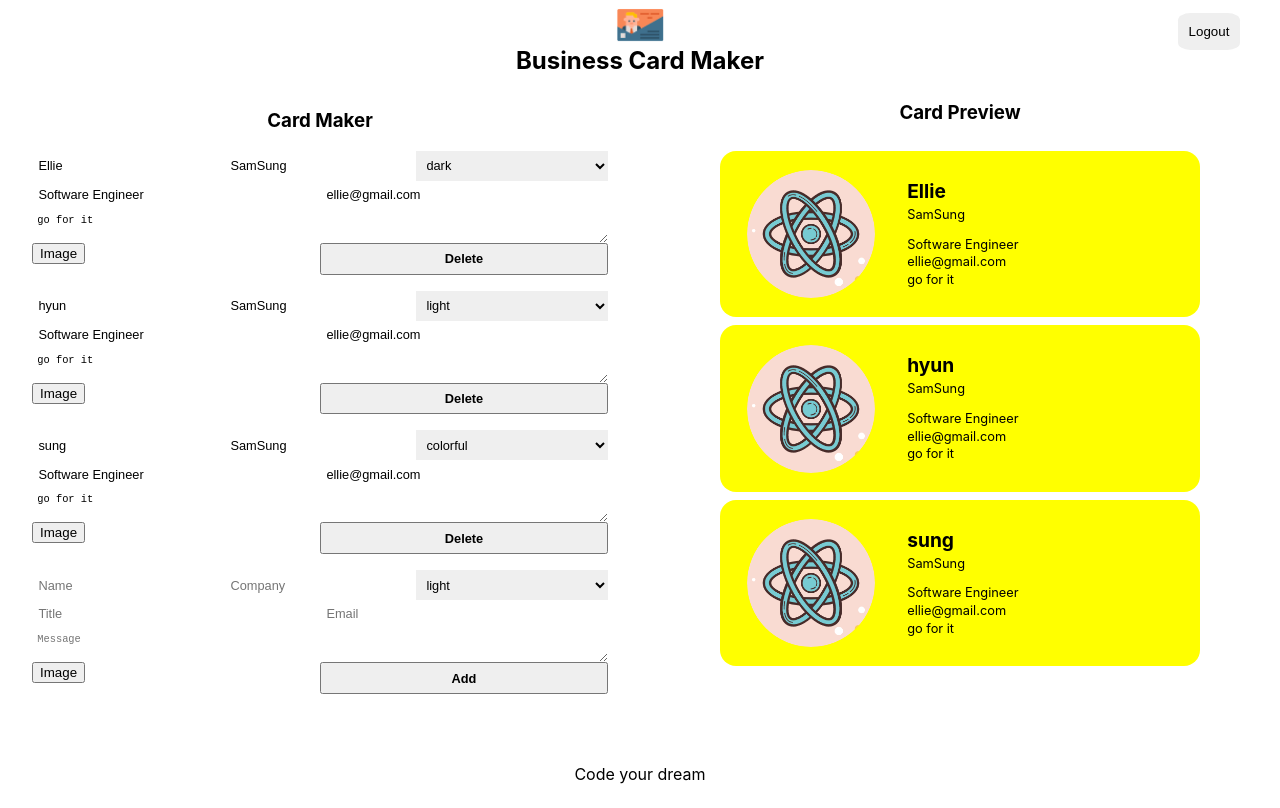
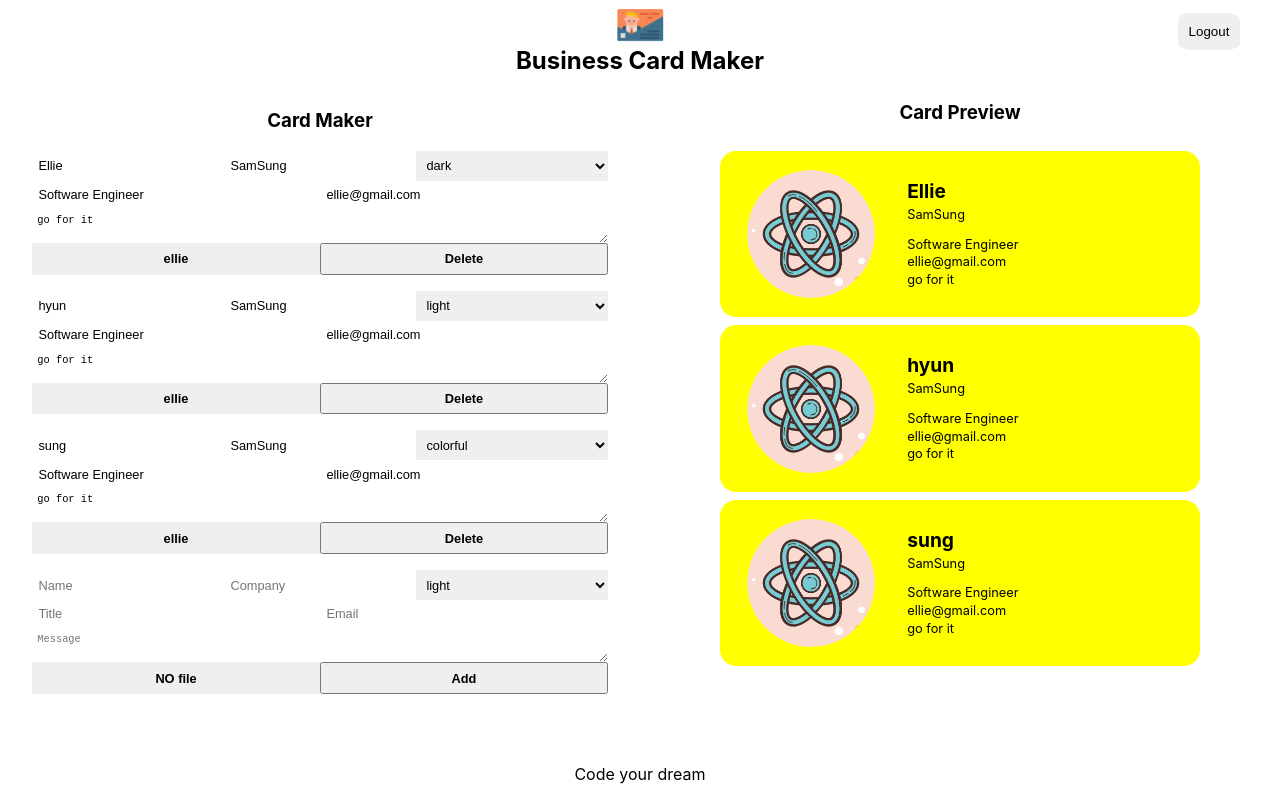
Before and after one commit to HyunSung-Na/card-maker, a React (Create React App) app: page /maker in a window 1280 px wide. Built offline with nearby package versions, Linux system fonts and the light colour scheme; no server answers; sample sign-in values are in the browser's storage.

Commit message:
handle imageUploader

```diff
--- a/src/app.jsx
+++ b/src/app.jsx
@@ -4,7 +4,7 @@
 import {BrowserRouter, Switch, Route} from "react-router-dom";
 import Maker from "./components/maker/maker";
 
-function App( {authService} ) {
+function App( {FileInput ,authService} ) {
   return (
       <div className={styles.app}>
         <BrowserRouter>
@@ -13,7 +13,7 @@
                     <Login authService={authService}/>
                 </Route>
                 <Route path="/maker">
-                    <Maker authService={authService}/>
+                    <Maker FileInput={FileInput} authService={authService}/>
                 </Route>
             </Switch>
         </BrowserRouter>
--- a/src/components/card_add_form/card_add_form.jsx
+++ b/src/components/card_add_form/card_add_form.jsx
@@ -1,9 +1,8 @@
-import { React, useRef } from 'react';
+import { React, useRef, useState } from 'react';
 import styles from './card_add_form.module.css';
 import Button from "../button/button";
-import ImageFileInput from "../imageFileInput/ImageFileInput";
 
-const CardAddForm = ({onAdd}) => {
+const CardAddForm = ({FileInput, onAdd}) => {
     const nameRef = useRef();
     const companyRef = useRef();
     const themeRef = useRef();
@@ -11,6 +10,14 @@
     const emailRef = useRef();
     const messageRef = useRef();
     const formRef = useRef();
+    const [file, setFile] = useState({fileName: null, fileURL: null});
+
+    const onFileChange = file => {
+        setFile({
+            fileName: file.name,
+            fileURL: file.url,
+        });
+    };
     const onSubmit = event => {
         event.preventDefault();
         const card = {
@@ -21,10 +28,11 @@
             title: titleRef.current.value || '',
             email: emailRef.current.value || '',
             message: messageRef.current.value || '',
-            fileName: '',
-            fileURL: '',
+            fileName: file.fileName || '',
+            fileURL: file.fileURL || '',
         };
         formRef.current.reset();
+        setFile({fileName: null, fileURL: null});
         onAdd(card);
     };
     return (
@@ -40,7 +48,7 @@
             <input ref={emailRef} className={styles.input} type="text" name="email" placeholder="Email"/>
             <textarea ref={messageRef} className={styles.textarea} name="message" placeholder="Message"/>
             <div className={styles.fileInput}>
-                <ImageFileInput />
+                <FileInput name={file.fileName} onFileChange={onFileChange}/>
             </div>
             <Button name='Add' onClick={onSubmit} />
         </form>
--- a/src/components/card_edit_form/card_edit_form.jsx
+++ b/src/components/card_edit_form/card_edit_form.jsx
@@ -1,9 +1,8 @@
 import React from 'react';
 import styles from './card_edit_form.module.css';
 import Button from "../button/button";
-import ImageFileInput from "../imageFileInput/ImageFileInput";
 
-const CardEditForm = ({card, updateCard, deleteCard}) => {
+const CardEditForm = ({FileInput, card, updateCard, deleteCard}) => {
     const {name, company, title, email, message, theme, fileName, fileURL} = card;
     const onSubmit = () => {
         deleteCard(card);
@@ -19,6 +18,15 @@
             [event.currentTarget.name]: event.currentTarget.value,
         });
     };
+
+    const onFileChange = file => {
+        updateCard({
+            ...card,
+            fileName: file.name,
+            fileURL: file.url,
+        });
+    };
+
     return (
         <form className={styles.form}>
             <input className={styles.input} type="text" name="name" value={name} onChange={onChange}/>
@@ -32,7 +40,7 @@
             <input className={styles.input} type="text" name="email" value={email} onChange={onChange}/>
             <textarea className={styles.textarea} name="message" value={message}/>
             <div className={styles.fileInput}>
-                <ImageFileInput />
+                <FileInput name={fileName} onFileChange={onFileChange}/>
             </div>
             <Button name='Delete' onClick={onSubmit} />
         </form>
--- a/src/components/editor/editor.jsx
+++ b/src/components/editor/editor.jsx
@@ -3,10 +3,15 @@
 import CardEditForm from "../card_edit_form/card_edit_form";
 import CardAddForm from "../card_add_form/card_add_form";
 
-const Editor = ({cards, addCard, updateCard, deleteCard}) => <section className={styles.editor}>
+const Editor = ({FileInput, cards, addCard, updateCard, deleteCard}) => <section className={styles.editor}>
     <h1 className={styles.title}>Card Maker</h1>
-    {Object.keys(cards).map(key => ( <CardEditForm key={key} card={cards[key]} updateCard={updateCard} deleteCard={deleteCard} /> ))}
-    <CardAddForm onAdd={addCard}/>
+    {Object.keys(cards).map(key => (
+        <CardEditForm key={key}
+                      FileInput={FileInput}
+                      card={cards[key]}
+                      updateCard={updateCard}
+                      deleteCard={deleteCard} /> ))}
+    <CardAddForm FileInput={FileInput} onAdd={addCard}/>
 </section>;
 
 export default Editor;
--- a/src/components/imageFileInput/ImageFileInput.jsx
+++ /dev/null
@@ -1,6 +0,0 @@
-import React from 'react';
-import styles from './ImageFileInput.modult.css';
-
-const ImageFileInput = props => <button className={styles.button}>Image</button>;
-
-export default ImageFileInput;
--- /dev/null
+++ b/src/components/imageFileInput/image_file_input.jsx
@@ -0,0 +1,35 @@
+import React from 'react';
+import styles from './image_file_input.module.css';
+import {useRef} from 'react';
+
+const ImageFileInput = ({ imageUploader, name, onFileChange}) => {
+    const inputRef = useRef();
+    const onButtonClick = (event) => {
+        event.preventDefault();
+        inputRef.current.click();
+    }
+
+    const onChange = async event => {
+        const uploaded = await imageUploader.upload(event.target.files[0]);
+        onFileChange({
+            name: uploaded.original_filename,
+            url: uploaded.url,
+        });
+    }
+    return (
+        <div className={styles.container}>
+            <input ref={inputRef}
+                   className={styles.input}
+                   type="file"
+                   accept="image/*"
+                   name="file"
+                   onChange={onChange}
+            />
+            <button className={styles.button} onClick={onButtonClick}>
+                {name || 'NO file'}
+            </button>
+        </div>
+    );
+};
+
+export default ImageFileInput;
--- /dev/null
+++ b/src/components/imageFileInput/image_file_input.module.css
@@ -0,0 +1,25 @@
+@value makerLightGrey from '../../common/colors.css';
+
+.container {
+    width: 100%;
+    height: 100%;
+    display: flex;
+}
+
+.input {
+    display: none;
+}
+
+.button {
+    width: 100%;
+    background-color: makerLightGrey;
+    font-weight: bold;
+    cursor: pointer;
+    border: 0;
+    outline: 0;
+    font-size: 0.8rem;
+}
+
+.button:hover {
+    opacity: 0.8;
+}
--- a/src/components/maker/maker.jsx
+++ b/src/components/maker/maker.jsx
@@ -6,7 +6,7 @@
 import Editor from "../editor/editor";
 import Preview from "../preview/preview";
 
-const Maker = ({authService}) => {
+const Maker = ({FileInput, authService}) => {
     const [cards, setCards] = useState({
         1: {
             id: '1',
@@ -75,7 +75,12 @@
         <section className={styles.maker}>
             <Header onLogout={onLogout}/>
             <div className={styles.container}>
-                <Editor cards={cards} addCard={createOrUpdateCard} updateCard={createOrUpdateCard} deleteCard={deleteCard}/>
+                <Editor
+                    FileInput={FileInput}
+                    cards={cards}
+                    addCard={createOrUpdateCard}
+                    updateCard={createOrUpdateCard}
+                    deleteCard={deleteCard}/>
                 <Preview cards={cards}/>
             </div>
             <Footer />
--- a/src/index.js
+++ b/src/index.js
@@ -3,12 +3,16 @@
 import './index.css';
 import App from './app';
 import AuthService from './service/auth_service';
+import ImageUploader from "./service/image_uploader";
+import ImageFileInput from "./components/imageFileInput/image_file_input";
 
 const authService = new AuthService();
+const imageUploader = new ImageUploader();
+const FileInput = props => (<ImageFileInput {...props} imageUploader={imageUploader}/>);
 
 ReactDOM.render(
   <React.StrictMode>
-    <App authService={authService}/>
+    <App authService={authService} FileInput={FileInput}/>
   </React.StrictMode>,
   document.getElementById('root')
 );
--- /dev/null
+++ b/src/service/image_uploader.js
@@ -0,0 +1,17 @@
+class ImageUploader {
+    async upload(file) {
+        const data = new FormData();
+        data.append('file', file);
+        data.append('upload_preset', 'pdzaoz52');
+        const result = await fetch(
+            'https://api.cloudinary.com/v1_1/drqni4rhj/upload',
+            {
+                method: 'POST',
+                body: data,
+            }
+        );
+        return await result.json();
+    };
+};
+
+export default ImageUploader;
```
Also changed, not shown: src/components/imageFileInput/ImageFileInput.modult.css (deleted), 1 other file (tests, documents, lock files or other folders).
